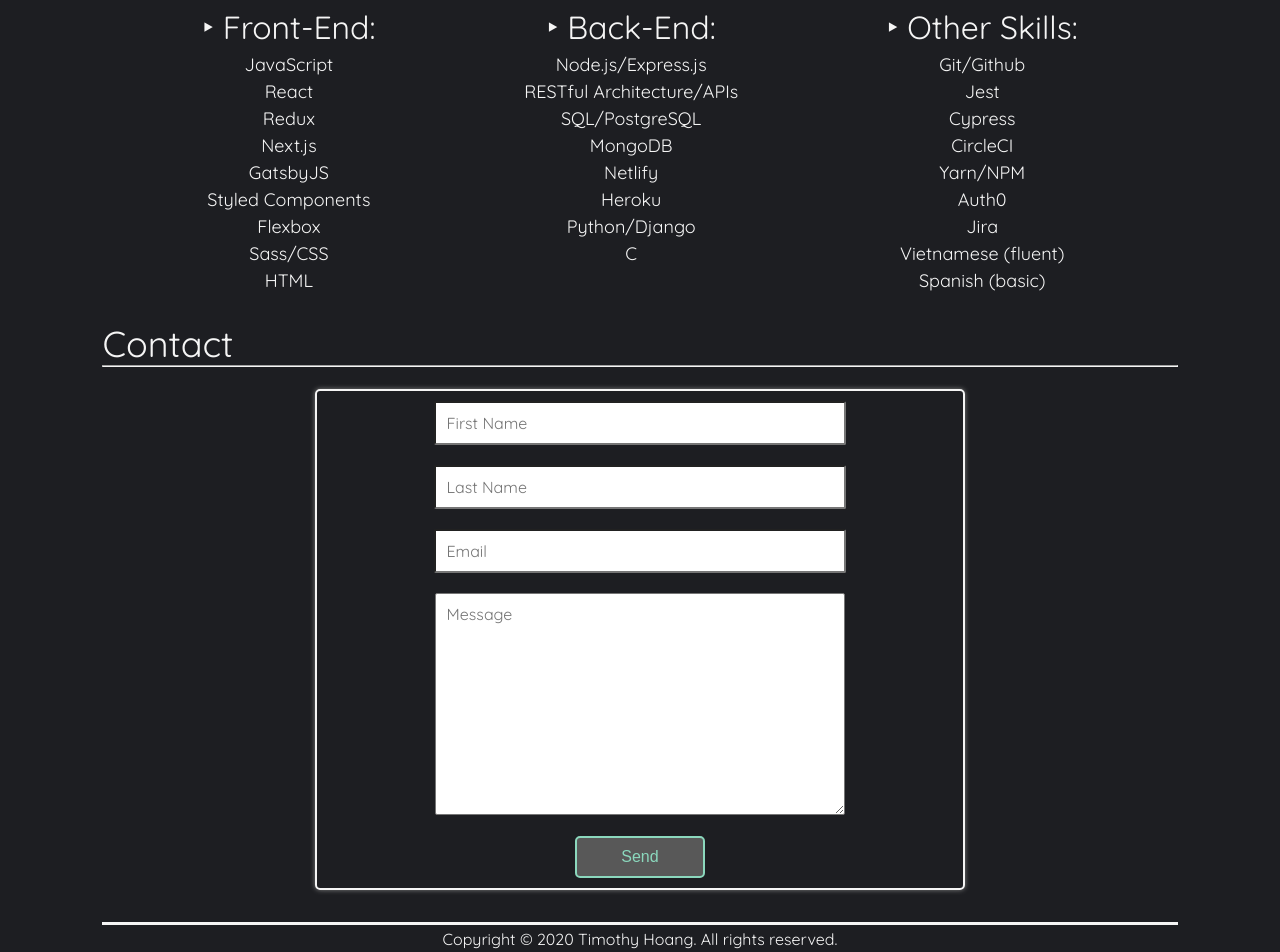
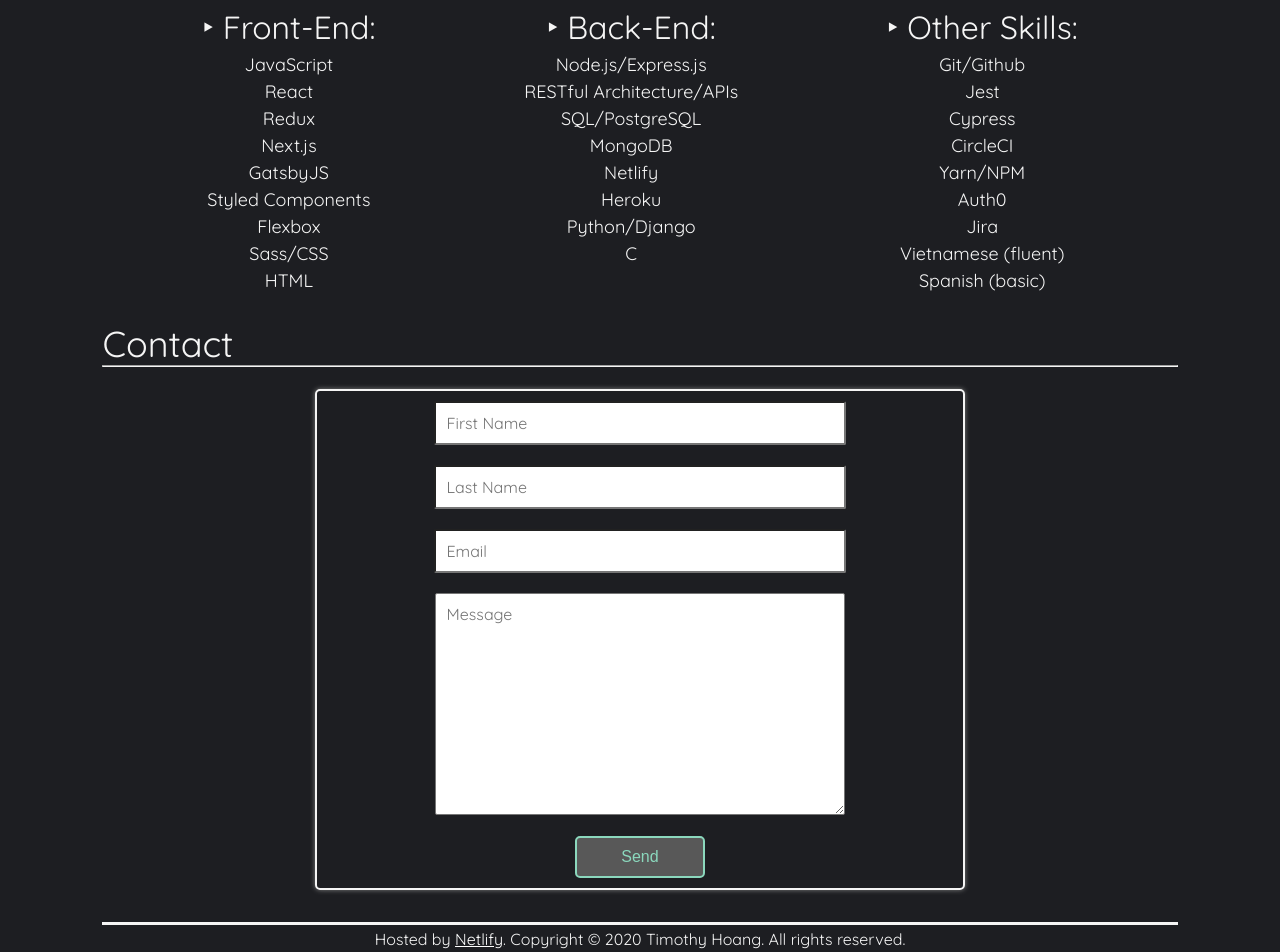
Before and after one commit to timh1203/thdev2, a Gatsby site: page / in a window 1280 px wide. Shown: the part 2837-3789 px from the top of the page. Built offline with nearby package versions, Linux system fonts and the light colour scheme; Gatsby itself is replaced by a stand-in of ours; a web font is replaced by a local one.

Commit message:
Add netlify to footer

```diff
--- a/src/components/Footer.js
+++ b/src/components/Footer.js
@@ -4,6 +4,7 @@ import styled from 'styled-components'
 const Footer = () => (
   <Div>
     <P>
+      Hosted by <A1 href="https://www.netlify.com/" alt="Netlify Home">Netlify</A1>.
       Copyright © {new Date().getFullYear()} Timothy Hoang. All rights reserved.
     </P>
   </Div>
@@ -23,5 +24,8 @@ const P = styled.p`
     margin: 1rem 0;
   }
 `
+const A1 = styled.a`
+  color: white;
+`
 
 export default Footer
```
